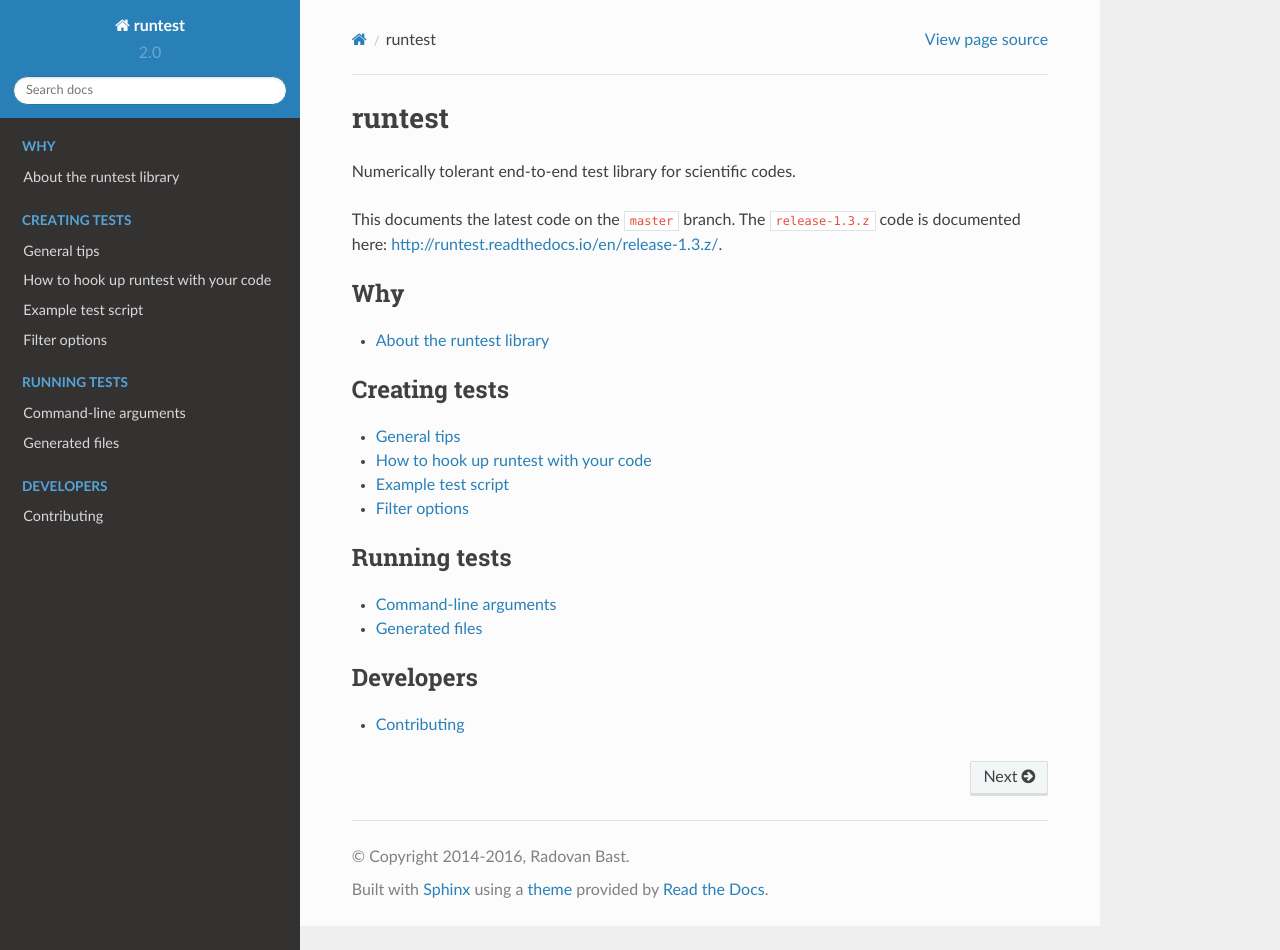
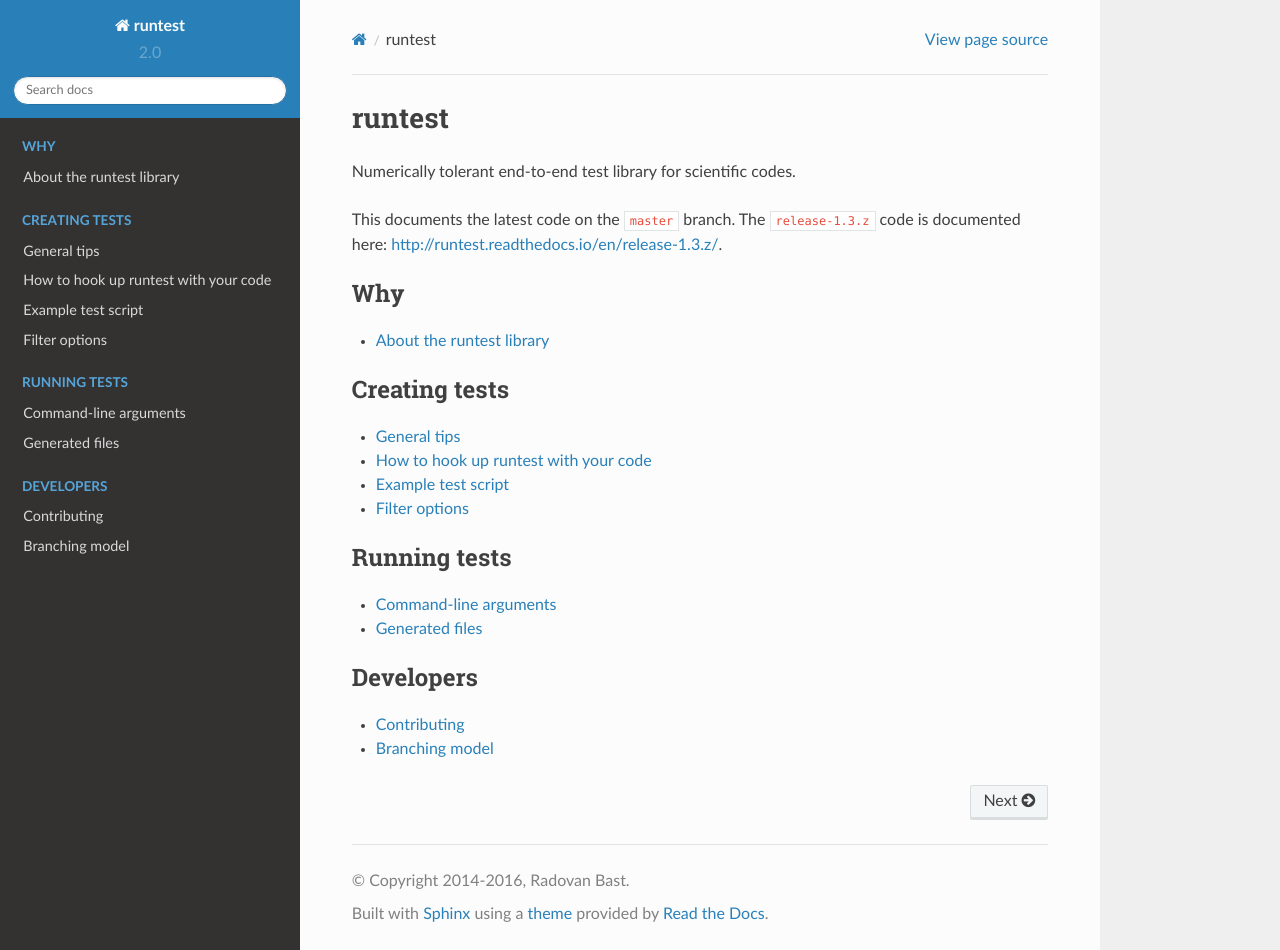
Before and after one commit to bast/runtest, a Sphinx documentation site: the page built from doc/index.rst, in a window 1280 px wide and 950 px high. Built offline with Sphinx 7.4.7 and the Read the Docs theme 2.0.0, drawn with Linux system fonts in a browser that asks for light colours.

Commit message:
split file

```diff
--- /dev/null
+++ b/doc/developers/branches.rst
@@ -0,0 +1,6 @@
+
+
+Branching model
+===============
+
+We follow the semantic branching model: https://dev-cafe.github.io/branching-model/
--- a/doc/developers/contributing.rst
+++ b/doc/developers/contributing.rst
@@ -22,9 +22,3 @@ Here are some ideas:
 - Fix typos
 - Make it possible to install this package using pip
 - Make this package distributable via PyPI
-
-
-Which branch?
--------------
-
-We follow the Semantic branching model: https://dev-cafe.github.io/branching-model/
--- a/doc/index.rst
+++ b/doc/index.rst
@@ -39,3 +39,4 @@
    :caption: Developers
 
    developers/contributing.rst
+   developers/branches.rst
```
